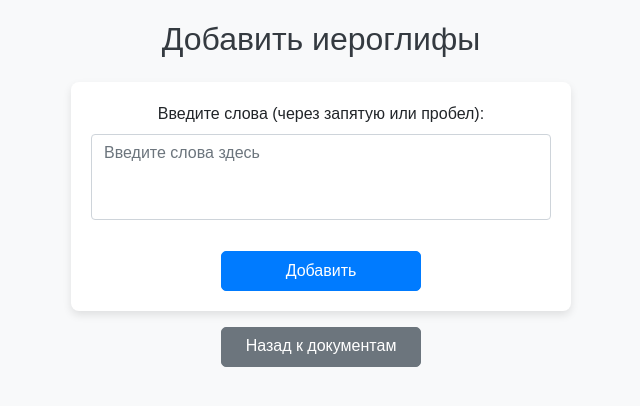
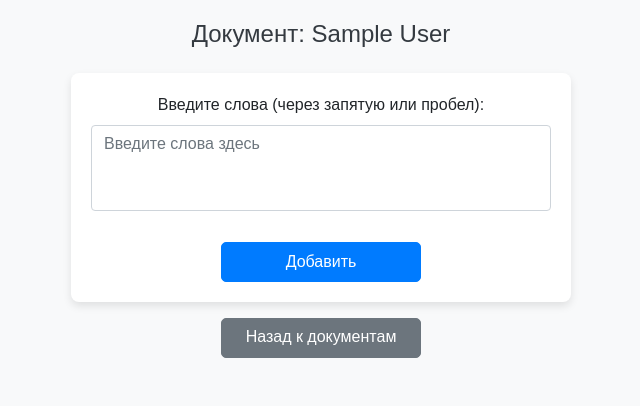
Before and after one commit to Vitya07/Chinese_filter_main, a Flask app: page /add_words/1 in a window 1280 px wide. Shown: the part 122-528 px from the top of the page, without its empty margins (319-959 px from the left). Run offline with Flask 3, Linux system fonts and the light colour scheme; the visitor is signed in with stand-in values (Sample User, id 1); tables that the repository leaves empty hold one stand-in row (values such as "Sample post"); some libraries are stand-ins or nearby versions.

Commit message:
Update add_words.html

```diff
--- a/templates/add_words.html
+++ b/templates/add_words.html
@@ -2,7 +2,7 @@
 
 {% block content %}
 <div class="container">
-    <h2 class="text-center mb-4">Добавить иероглифы</h2>
+    <h4 class="text-center mb-4">Документ: {{ document_name }}</h4>
     <form method="POST" class="animated-form text-center">
         <div class="form-group">
             <label for="words">Введите слова (через запятую или пробел):</label>
@@ -41,7 +41,7 @@
         transform: scale(1.05); /* Увеличение кнопки при наведении */
     }
 
-    h2 {
+    h4 {
         color: #343a40; /* Цвет заголовка */
     }
 
```
